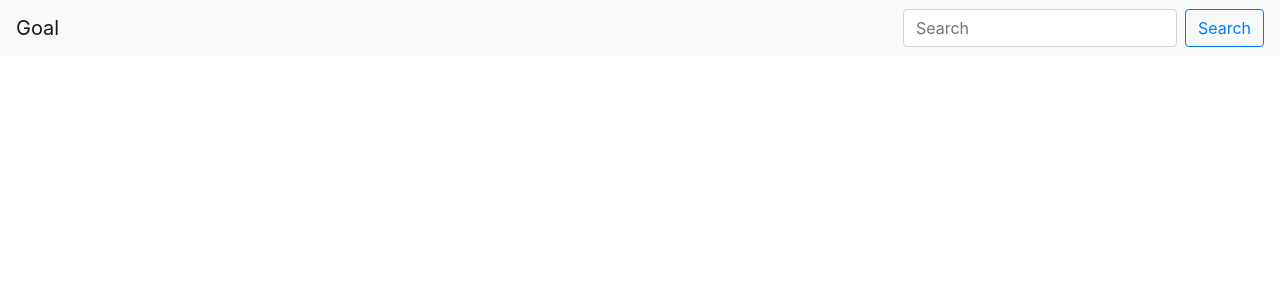
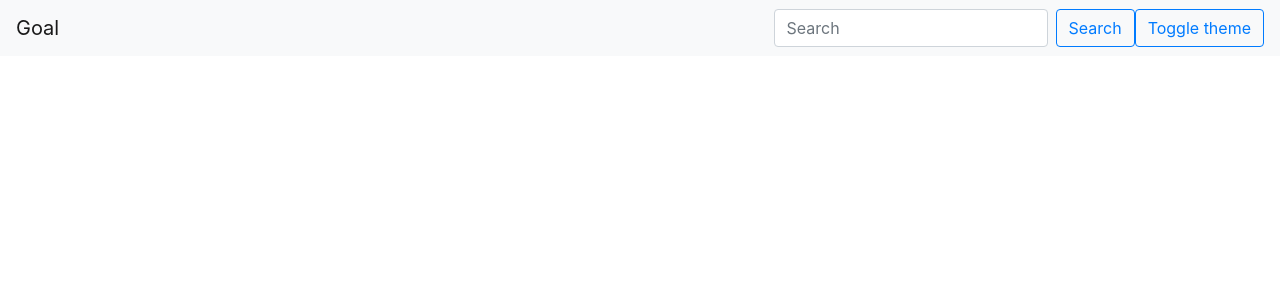
Before and after one commit to AlexandruOriean/FootballApp, a React (Create React App) app: page / in a window 1280 px wide. Shown: the top 300 px of the page. Built offline with nearby package versions, Linux system fonts and the light colour scheme.

Commit message:
added extra feature that prints team api

```diff
--- a/package.json
+++ b/package.json
@@ -12,7 +12,9 @@
     "react-bootstrap": "^1.3.0",
     "react-dom": "^16.13.1",
     "react-router-dom": "^5.2.0",
-    "react-scripts": "3.4.3"
+    "react-scripts": "3.4.3",
+    "react-theme-context": "^2.0.1",
+    "styled-components": "^5.2.0"
   },
   "scripts": {
     "start": "react-scripts start",
--- a/src/App.js
+++ b/src/App.js
@@ -1,14 +1,15 @@
-import React from 'react';
-import logo from './logo.svg';
-import './App.css';
-import Navbar from './components/Navbar/Navbar';
+import React, {useState} from "react";
+import logo from "./logo.svg";
+import "./App.css";
+import Navbar from "./components/Navbar/Navbar";
+import { ThemeProvider } from "styled-components";
 
 function App() {
-  return (
-    <div className="App">
-        <Navbar/>
-    </div>
-  );
+	return (
+
+            <Navbar />
+
+	);
 }
 
 export default App;
--- a/src/components/Navbar/Navbar.js
+++ b/src/components/Navbar/Navbar.js
@@ -9,7 +9,7 @@ export default function Navbar() {
 					Goal
 				</ReactBootStrap.Navbar.Brand>
 
-				<ReactBootStrap.Form inline className = "nav navbar-nav ml-auto">
+				<ReactBootStrap.Form inline className="nav navbar-nav ml-auto">
 					<ReactBootStrap.FormControl
 						type="text"
 						placeholder="Search"
@@ -19,6 +19,9 @@ export default function Navbar() {
 						Search
 					</ReactBootStrap.Button>
 				</ReactBootStrap.Form>
+				<ReactBootStrap.Button variant="outline-primary">
+					Toggle theme
+				</ReactBootStrap.Button>
 			</ReactBootStrap.Navbar>
 		</div>
 	);
```
Also changed, not shown: src/components/TeamList.js (added, +25 -0 lines), 1 other file (tests, documents, lock files or other folders).
